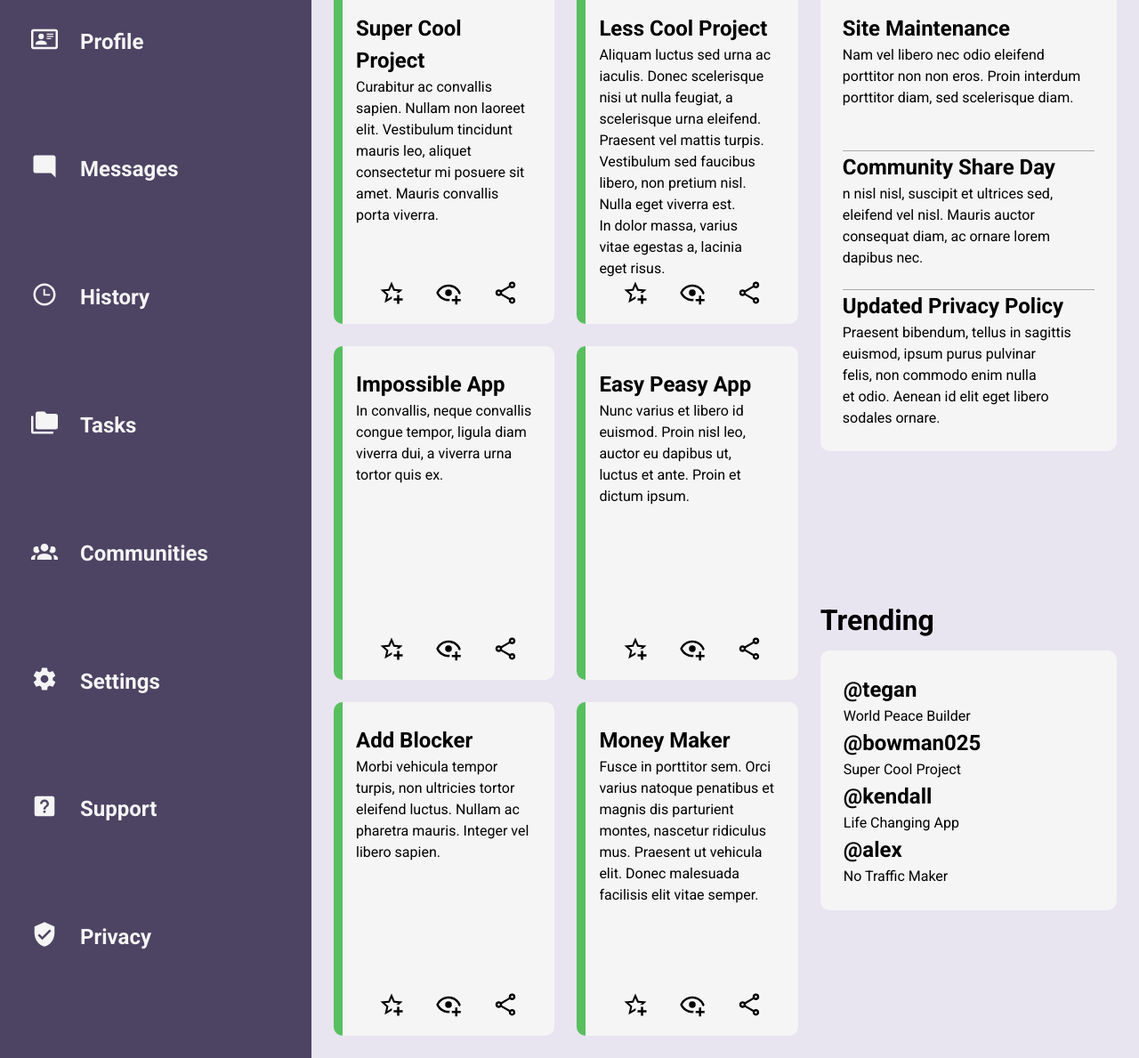
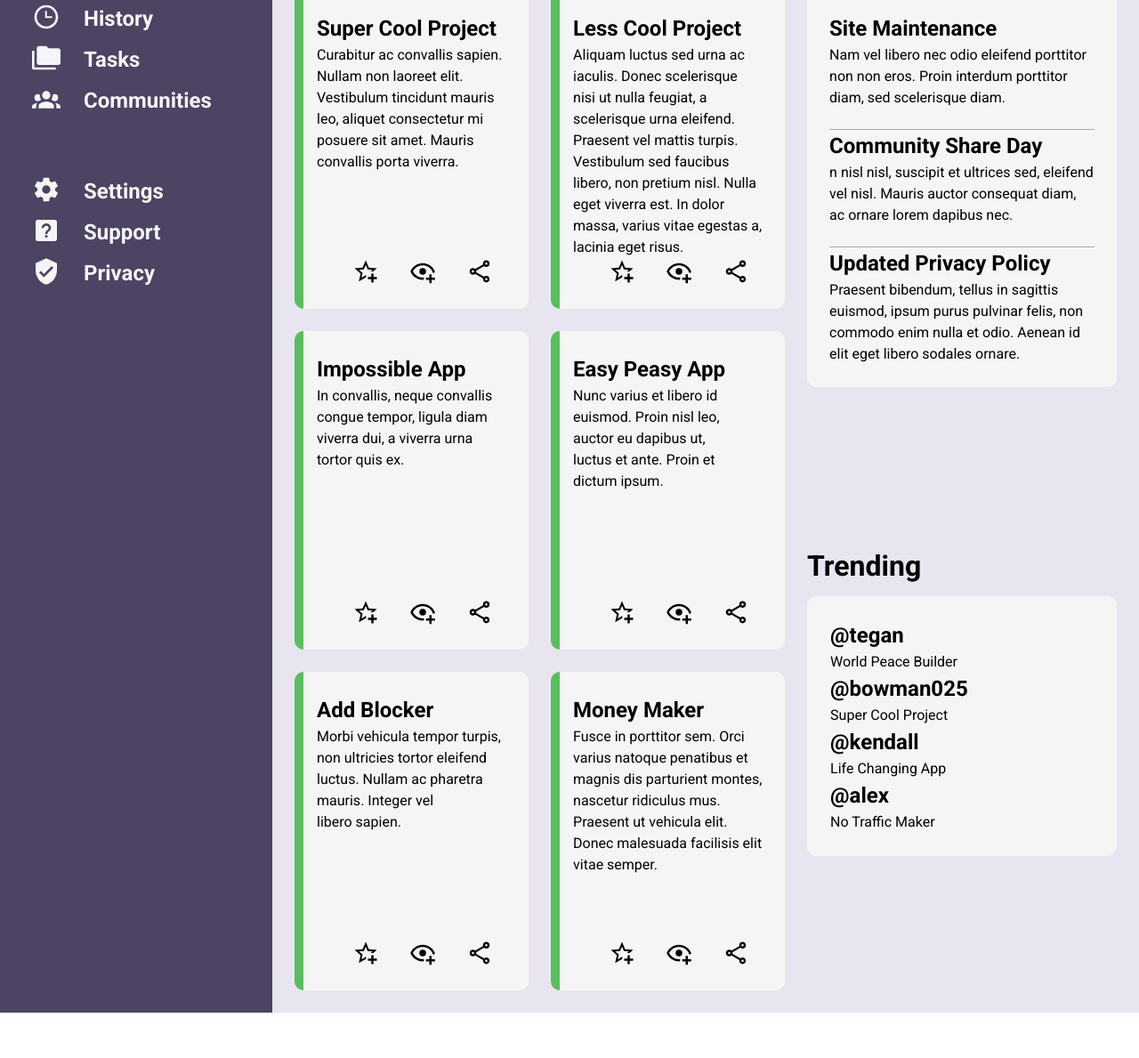
Before and after one commit to bowman025/admin-dashboard, a plain HTML site: page index.html in a window 1280 px wide. Shown: the part 279-1468 px from the top of the page at 89% size. After the commit the page ends 1417 px from the top, so only its background shows below. Drawn offline with Linux system fonts and the light colour scheme.

Commit message:
Change  structure and style slightly

```diff
--- a/index.html
+++ b/index.html
@@ -32,26 +32,28 @@
             </div>
         </header>
         <div class="sidebar">
+            <div class="sidebar-all">
                 <img src="./assets/view-dashboard.svg" alt="dashboard" class="sidebar-dashboard">
-            <h1>Dashboard</h1>
+                <h1 class="sidebar-title">Dashboard</h1>
                 <img src="./assets/home.svg" alt="home" class="sidebar-home">
-            <h2>Home</h2>
+                <h2 class="sidebar-text">Home</h2>
                 <img src="./assets/card-account-details-outline.svg" alt="profile" class="sidebar-profile">
-            <h2>Profile</h2>
+                <h2 class="sidebar-text">Profile</h2>
                 <img src="./assets/message-reply.svg" alt="messages" class="sidebar-messages">
-            <h2>Messages</h2>
+                <h2 class="sidebar-text">Messages</h2>
                 <img src="./assets/clock-time-three-outline.svg" alt="history" class="sidebar-history">
-            <h2>History</h2>
+                <h2 class="sidebar-text">History</h2>
                 <img src="./assets/folder-multiple.svg" alt="tasks" class="sidebar-tasks">
-            <h2>Tasks</h2>
+                <h2 class="sidebar-text">Tasks</h2>
                 <img src="./assets/account-group.svg" alt="communities" class="sidebar-communities">
-            <h2>Communities</h2>
+                <h2 class="sidebar-text">Communities</h2>
                 <img src="./assets/cog.svg" alt="settings" class="sidebar-settings">
-            <h2>Settings</h2>
+                <h2 class="sidebar-text">Settings</h2>
                 <img src="./assets/help-box.svg" alt="support" class="sidebar-support">
-            <h2>Support</h2>
+                <h2 class="sidebar-text">Support</h2>
                 <img src="./assets/shield-check.svg" alt="privacy" class="sidebar-privacy">
-            <h2>Privacy</h2>
+                <h2 class="sidebar-text">Privacy</h2>
+            </div>
         </div>
         <main>
             <div class="projects">
@@ -63,9 +65,9 @@
                             <p>Curabitur ac convallis sapien. Nullam non laoreet elit. Vestibulum tincidunt mauris leo, aliquet consectetur mi posuere sit amet. Mauris convallis porta viverra.</p>
                         </div>
                         <div class="project-icons">
-                            <button class="icon"><img src="./assets/star-plus-outline.svg" alt="star"></button>
-                            <button class="icon"><img src="./assets/eye-plus-outline.svg" alt="view"></button>
-                            <button class="icon"><img src="./assets/share-variant-outline.svg" alt="share"></button>
+                            <img src="./assets/star-plus-outline.svg" alt="star" class="icon">
+                            <img src="./assets/eye-plus-outline.svg" alt="view" class="icon">
+                            <img src="./assets/share-variant-outline.svg" alt="share" class="icon">
                         </div>
                     </div>
                     <div class="project project-2">
@@ -74,9 +76,9 @@
                             <p>Aliquam luctus sed urna ac iaculis. Donec scelerisque nisi ut nulla feugiat, a scelerisque urna eleifend. Praesent vel mattis turpis. Vestibulum sed faucibus libero, non pretium nisl. Nulla eget viverra est. In dolor massa, varius vitae egestas a, lacinia eget risus.</p>
                         </div>
                         <div class="project-icons">
-                            <button class="icon"><img src="./assets/star-plus-outline.svg" alt="star"></button>
-                            <button class="icon"><img src="./assets/eye-plus-outline.svg" alt="view"></button>
-                            <button class="icon"><img src="./assets/share-variant-outline.svg" alt="share"></button>
+                            <img src="./assets/star-plus-outline.svg" alt="star" class="icon">
+                            <img src="./assets/eye-plus-outline.svg" alt="view" class="icon">
+                            <img src="./assets/share-variant-outline.svg" alt="share" class="icon">
                         </div>
                     </div>
                     <div class="project project-3">
@@ -85,9 +87,9 @@
                             <p>In convallis, neque convallis congue tempor, ligula diam viverra dui, a viverra urna tortor quis ex.</p>
                         </div>
                         <div class="project-icons">
-                            <button class="icon"><img src="./assets/star-plus-outline.svg" alt="star"></button>
-                            <button class="icon"><img src="./assets/eye-plus-outline.svg" alt="view"></button>
-                            <button class="icon"><img src="./assets/share-variant-outline.svg" alt="share"></button>
+                            <img src="./assets/star-plus-outline.svg" alt="star" class="icon">
+                            <img src="./assets/eye-plus-outline.svg" alt="view" class="icon">
+                            <img src="./assets/share-variant-outline.svg" alt="share" class="icon">
                         </div>
                     </div>
                     <div class="project project-4">
@@ -96,9 +98,9 @@
                             <p>Nunc varius et libero id euismod. Proin nisl leo, auctor eu dapibus ut, luctus et ante. Proin et dictum ipsum.</p>
                         </div>
                         <div class="project-icons">
-                            <button class="icon"><img src="./assets/star-plus-outline.svg" alt="star"></button>
-                            <button class="icon"><img src="./assets/eye-plus-outline.svg" alt="view"></button>
-                            <button class="icon"><img src="./assets/share-variant-outline.svg" alt="share"></button>
+                            <img src="./assets/star-plus-outline.svg" alt="star" class="icon">
+                            <img src="./assets/eye-plus-outline.svg" alt="view" class="icon">
+                            <img src="./assets/share-variant-outline.svg" alt="share" class="icon">
                         </div>
                     </div>
                     <div class="project project-5">
@@ -107,9 +109,9 @@
                             <p>Morbi vehicula tempor turpis, non ultricies tortor eleifend luctus. Nullam ac pharetra mauris. Integer vel libero sapien.</p>
                         </div>
                         <div class="project-icons">
-                            <button class="icon"><img src="./assets/star-plus-outline.svg" alt="star"></button>
-                            <button class="icon"><img src="./assets/eye-plus-outline.svg" alt="view"></button>
-                            <button class="icon"><img src="./assets/share-variant-outline.svg" alt="share"></button>
+                            <img src="./assets/star-plus-outline.svg" alt="star" class="icon">
+                            <img src="./assets/eye-plus-outline.svg" alt="view" class="icon">
+                            <img src="./assets/share-variant-outline.svg" alt="share" class="icon">
                         </div>
                     </div>
                     <div class="project project-6">
@@ -118,9 +120,9 @@
                             <p>Fusce in porttitor sem. Orci varius natoque penatibus et magnis dis parturient montes, nascetur ridiculus mus. Praesent ut vehicula elit. Donec malesuada facilisis elit vitae semper.</p>
                         </div>
                         <div class="project-icons">
-                            <button class="icon"><img src="./assets/star-plus-outline.svg" alt="star"></button>
-                            <button class="icon"><img src="./assets/eye-plus-outline.svg" alt="view"></button>
-                            <button class="icon"><img src="./assets/share-variant-outline.svg" alt="share"></button>
+                            <img src="./assets/star-plus-outline.svg" alt="star" class="icon">
+                            <img src="./assets/eye-plus-outline.svg" alt="view" class="icon">
+                            <img src="./assets/share-variant-outline.svg" alt="share" class="icon">
                         </div>
                     </div>
                 </div>
--- a/styles.css
+++ b/styles.css
@@ -90,21 +90,34 @@ header {
 
 .sidebar {
     grid-area: sidebar;
+    background-color: #4d4363;
+}
+
+.sidebar-all {
     display: grid;
-    grid-template: repeat(10, 1fr) / 1fr 4fr;
+    grid-template-columns: 1fr 3fr;
     gap: 10px;
-    background-color: #4d4363;
     color: whitesmoke;
     padding: 20px;
+    height: fit-content;
 }
 
-.sidebar > .sidebar-dashboard {
-    width: 60px;
+.sidebar-all > .sidebar-dashboard {
+    width: 64px;
+    margin-bottom: 50px;
 }
 
-.sidebar > img {
-    width: 30px;
+.sidebar-all > .sidebar-communities {
+    margin-bottom: 60px;
+}
+
+.sidebar-all > img {
+    width: 32px;
     justify-self: center;
+}
+
+.sidebar-all > .sidebar-text {
+    vertical-align: bottom;
 }
 
 main {
@@ -153,9 +166,6 @@ main {
     width: 30px;
     height: 30px;
     margin: 0px 15px 20px;
-    border: none;
-    padding: 0;
-    background-color: whitesmoke;
 }
 
 .announcements {
```
Lines whose indentation alone changed are shown as unchanged.
